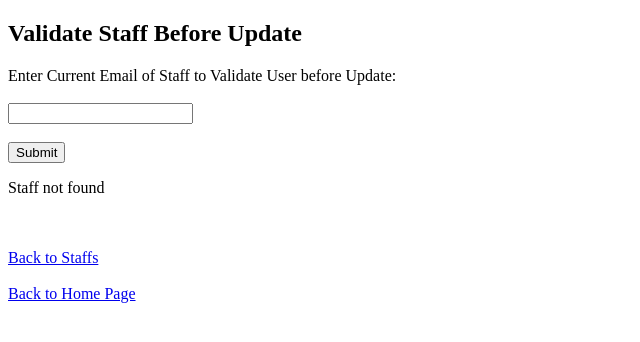
After one commit to ahmedhus1984/expressjs_json_bcinventory_app, a Node server app: page /staffs/update2 in a window 1280 px wide. The commit adds this page. Shown: the top 342 px of the page, without its empty margins (0-640 px from the left). Run offline with Node 20, Linux system fonts and the light colour scheme; some libraries are stand-ins or nearby versions.

Commit message:
done all of users except update users

```diff
--- a/views/staffs/outputs/allstaffs.ejs
+++ b/allstaffs.ejs
@@ -1,5 +1,5 @@
 <h2>Current Staffs</h2>
-<%= message %>
+<%- message %>
 
 <% if (Array.isArray(allStaffs) && allStaffs.length > 0) { %>
   <ul>
--- a/routes/staffs.js
+++ b/routes/staffs.js
@@ -20,8 +20,21 @@ staffsRouter.get('/', (req, res) => {
   res.render('staffs');
 });
 
+// initial routes to render the respective forms for user inputs
+staffsRouter.get('/create1', (req, res) => {
+  res.render('staffs/forms/create', {
+    emailInput: '',
+    departmentInput: '',
+    titleInput: '',
+    dateJoinedInput: '',
+    message:'',
+    staff:null
+  });
+});
+
 // POST: Add a staff
-staffsRouter.post('/', (req, res) => {
+staffsRouter.post('/create2', (req, res) => {
+  try {
     const staffs = readStaffs();
     const newStaff = {
       email: req.body.email,
@@ -31,7 +44,26 @@ staffsRouter.post('/', (req, res) => {
     };
     staffs.push(newStaff);
     writeStaffs(staffs);
-  res.status(201).redirect(`/staffs/allstaffs?message=staff ${newStaff.email} added to database.`);
+    res.render('staffs/forms/create', {
+      emailInput: '',
+      departmentInput: '',
+      titleInput: '',
+      dateJoinedInput: '',
+      message: 'Success!!!',
+      staff: newStaff
+    });
+  } catch (error) {
+    // Log error for debugging
+    console.error('Error adding staff:', error);
+    res.render('staffs/forms/create', {
+      emailInput: req.body.email,
+      departmentInput: req.body.department,
+      titleInput: req.body.title,
+      dateJoinedInput: req.body.date_joined,
+      message: `Error, something went wrong. Unable to add staff with email ${req.body.email} to database.`,
+      staff: null
+    });
+  }
 });
 
 
@@ -39,71 +71,120 @@ staffsRouter.post('/', (req, res) => {
 staffsRouter.get('/allstaffs', (req, res) => {
   const staffs = readStaffs();
   const message = req.query.message || ''; // Extract message from query params
-  res.render('staffs/outputs/allstaffs', {message, allStaffs:staffs, });
-
+  res.render('staffs/forms/read', {
+    message,
+    viewstaffheader:'All Staffs',
+    staffs:staffs,
+    emailInput: null,
+    hideForm: true
+  });
 });
 
-// GET: List a particular staff by email
+staffsRouter.get('/read1', (req, res) => {
+  // Render the form empty or with default emailInput, no results yet
+  res.render('staffs/forms/read', {
+    emailInput: '',
+    message: '',
+    viewstaffheader:'View a Staff',
+    staffs: null,
+    hideForm: false
+  });
+});
+
 staffsRouter.get('/read2', (req, res) => {
+  const staffs = readStaffs();
+  const givenEmail = req.query.email || '';
+  const staff = staffs.find(u => u.email === givenEmail);
+  const message = staff ? '' : 'Staff not found';
+
+  // Render the same page with results included
+  res.render('staffs/forms/read', {
+    message:message,
+    viewstaffheader:'View a Staff',
+    staffs:staff,
+    emailInput: givenEmail,
+    hideForm: false
+  });
+});
+
+staffsRouter.get('/update1', (req, res) => {
+  res.render('staffs/forms/updateread', {
+    emailInput: '',
+    message: '',
+    staff: null,
+  });
+});
+
+// GET: check if particular user exists. and if so, output render the info inside the form for user to edit...and on submit after edit, it does an 'update' by deleting off the old record and creating and adding the new user based on user input
+staffsRouter.get('/update2', (req, res) => {
   const staffs = readStaffs();
   const givenEmail = req.query.email;
   const staff = staffs.find(u => u.email === givenEmail);
-  if (!staff) {
-    return res.status(404).render('staffs/outputs/singlestaff', {
-      message: 'Staff not found',
+  const message = staff ? '' : 'Staff not found';
+  if (staff) {
+    res.render('staffs/forms/updateread', {
+    message: ``,
+    emailInput:staff.email,
+    departmentInput:staff.department,
+    titleInput:staff.title,
+    dateJoinedInput:staff.date_joined,
+    staff: staff
+  });
+  }
+  else{
+    res.render('staffs/forms/updateread', {
+      emailInput:givenEmail,
+      message: message,
       staff: null
   });
   }
-  res.render('staffs/outputs/singlestaff', {
-    message: ``,
+});
+
+staffsRouter.post('/update2', (req, res) => {
+  let staffs = readStaffs();
+  const oldStaff={
+    email: req.body.original_email,
+    department: req.body.original_department,
+    title: req.body.original_title,
+    date_joined: req.body.original_date_joined
+  };
+
+  staffs = staffs.filter(u => u.email !== req.body.original_email);
+
+  const newStaff = {
+    email: req.body.email,
+    department: req.body.department,
+    title: req.body.title,
+    date_joined: req.body.date_joined
+  };
+  staffs.push(newStaff);
+  writeStaffs(staffs);
+  res.status(201).render('staffs/outputs/updatedstaff', {message: ``, oldStaff:oldStaff, newStaff:newStaff});
+});
+
+staffsRouter.get('/delete1', (req, res) => {
+  res.render('staffs/forms/delete', {
+    emailInput: '',
+    message: '',
+    staff: null,
+  });
+});
+
+// DELETE: Delete a staff
+staffsRouter.post('/delete2', (req, res) => {
+  let staffs = readStaffs();
+  const givenEmail = req.body.email || '';
+  const staff = staffs.find(u => u.email === givenEmail);
+  const message = staff ? '' : 'Staff not found';
+  if (staff) {
+    staffs = staffs.filter(u => u.email !== staff.email);
+    writeStaffs(staffs);
+  }
+  res.render('staffs/forms/delete', {
+    emailInput: givenEmail,
+    message: message,
     staff: staff
   });
 });
 
-// PUT: Update a staff
-staffsRouter.put('/update2', (req, res) => {
-  const staffs = readStaffs();
-  const staff = staffs.find(u => u.name === req.body.currentEmail);
-  if (!staff) {
-    return res.status(404).render('staffs/outputs/singlestaff', {
-      message: 'Staff not found',
-      staff: null
-    });
-  }
-  writeStaffs(staffs);
-  res.redirect('/staffs/allstaffs');
-});
-
-// DELETE: Delete a staff
-staffsRouter.delete('/delete2', (req, res) => {
-  let staffs = readStaffs();
-  const staff = staffs.find(u => u.email === req.body.email);
-  if (!staff) {
-    return res.status(404).render('staffs/outputs/singlestaff', {
-      message: 'Staff not found',
-      staff: null
-    });
-  }
-  staffs = staffs.filter(u => u.email !== staff.email);
-  writeStaffs(staffs);
-  res.status(201).redirect(`/staffs/allstaffs?message=staff ${staff.email} deleted from database.`);
-});
-
-// initial routes to render the respective forms for user inputs
-staffsRouter.get('/new', (req, res) => {
-  res.render('staffs/forms/new', { emailInput: '', departmentInput: '', titleInput: '', dateJoinedInput: '', message:''});
-});
-
-staffsRouter.get('/read1', (req, res) => {
-  res.render('staffs/forms/read', { emailInput: 'findStaff', message:``});
-});
-
-staffsRouter.get('/update1', (req, res) => {
-  res.render('staffs/forms/update', { currentEmailInput: 'currentEmail'});
-});
-
-staffsRouter.get('/delete1', (req, res) => {
-  res.render('staffs/forms/delete', { emailInput: 'targetStaff', message:``});
-});
-
 export default staffsRouter;
--- a/server.js
+++ b/server.js
@@ -1,7 +1,7 @@
 import express from 'express';
 import expressLayout from 'express-ejs-layouts';
 import staffsRouter from './routes/staffs.js'; //import the router module in /routes/staffs.js
-import methodOverride from 'method-override';
+// import methodOverride from 'method-override';
 
 const app=express();
 
@@ -11,13 +11,13 @@ app.set('layout', 'partials/base');
 app.use(expressLayout);
 app.use(express.json());
 app.use(express.urlencoded({ extended: true }));
-app.use(methodOverride((req, res) => {
-  if (req.body && typeof req.body === 'object' && '_method' in req.body) {
-    const method = req.body._method;
-    delete req.body._method;  // Remove _method from body after using it
-    return method;
-  }
-}));
+// app.use(methodOverride((req, res) => {
+//   if (req.body && typeof req.body === 'object' && '_method' in req.body) {
+//     const method = req.body._method;
+//     delete req.body._method;  // Remove _method from body after using it
+//     return method;
+//   }
+// }));
 
 app.use('/staffs', staffsRouter)  // Mount it on the /staffs path
 
--- a/tables/staffs.json
+++ b/tables/staffs.json
@@ -18,9 +18,21 @@
     "date_joined": "2025-06-05"
   },
   {
+    "email": "bastos@mlsi.com.sg",
+    "department": "regional",
+    "title": "facilities coordinator",
+    "date_joined": "2025-06-03"
+  },
+  {
     "email": "messi@mlsi.com.sg",
+    "department": "regional",
+    "title": "dsfsdf",
+    "date_joined": "2025-06-20"
+  },
+  {
+    "email": "maradona@mlsi.com.sg",
     "department": "premises",
-    "title": "ui/ux admin",
-    "date_joined": "2025-06-02"
+    "title": "midfield maestro",
+    "date_joined": "2025-06-19"
   }
 ]
--- a/views/partials/base.ejs
+++ b/views/partials/base.ejs
@@ -12,7 +12,12 @@
 </head>
 <body class="a">
     <%-body%>
+    <% if (typeof searchResult !== 'undefined') { %>
+      <div id="search-result">
+        <p><%= searchResult %></p>
+      </div>
+    <% } %>
     <br><br>
-    <a href="/">Back to Home</a>
+    <a href="/">Back to Home Page</a>
 </body>
 </html>
--- a/views/staffs.ejs
+++ b/views/staffs.ejs
@@ -1,7 +1,7 @@
 <h2>Staffs Options</h2>
 <ul>
     <li><a href="/staffs/allstaffs">View All Current Staffs</a></li>
-    <li><a href="/staffs/new">Add Staff</a></li>
+    <li><a href="/staffs/create1">Add Staff</a></li>
     <li><a href="/staffs/read1">View a Staff</a></li>
     <li><a href="/staffs/update1">Update a Staff</a></li>
     <li><a href="/staffs/delete1">Delete a Staff</a></li>
--- /dev/null
+++ b/views/staffs/forms/updateread.ejs
@@ -0,0 +1,57 @@
+<h2>Validate Staff Before Update</h2>
+
+<!DOCTYPE html>
+<html lang="en">
+<head>
+  <meta charset="UTF-8">
+  <meta http-equiv="X-UA-Compatible" content="IE=edge">
+  <meta name="viewport" content="width=device-width, initial-scale=1.0">
+  <title>Document</title>
+</head>
+<body>
+  <form action="/staffs/update2" method="GET">
+    <label>Enter Current Email of Staff to Validate User before Update:<br><br>
+      <input type="text" name="email" value="<%=emailInput %>" />
+    </label>
+    <br><br>
+    <button type="submit">Submit</button>
+  </form><% if (staff) { %>
+  <div>
+    <h2>Staff Exists in Database, Please Modify:</h2>
+      <form action="/staffs/update2" method="POST">
+
+          <!-- Hidden original values -->
+          <input type="hidden" name="original_email" value="<%= emailInput || '' %>" />
+          <input type="hidden" name="original_department" value="<%= departmentInput || '' %>" />
+          <input type="hidden" name="original_title" value="<%= titleInput || '' %>" />
+          <input type="hidden" name="original_date_joined" value="<%= dateJoinedInput || '' %>" />
+
+          <label>Email:<br>
+            <input type="email" name="email" value="<%= emailInput || '' %>" required />
+          </label>
+          <br><br>
+
+          <label>Department:<br>
+            <input type="text" name="department" value="<%= departmentInput || '' %>" required />
+          </label>
+          <br><br>
+
+          <label>Title:<br>
+            <input type="text" name="title" value="<%= titleInput || '' %>" required />
+          </label>
+          <br><br>
+
+          <label>Date Joined:<br>
+            <input type="date" name="date_joined" value="<%= dateJoinedInput || '' %>" required />
+          </label>
+          <br><br>
+          <button type="submit">Submit</button>
+        </form>
+  </div>
+<% } else { %>
+  <p><%= message %></p>
+<% } %>
+  <br><br>
+    <a href="/staffs">Back to Staffs</a>
+</body>
+</html>
```
Also changed, not shown: views/staffs/forms/create.ejs (renamed from views/staffs/forms/new.ejs, +19 -3 lines), views/staffs/forms/delete.ejs (+19 -4 lines), views/staffs/forms/read.ejs (+39 -12 lines), views/staffs/forms/update.ejs (+27 -7 lines), views/staffs/outputs/updatedstaff.ejs (added, +26 -0 lines). Lines whose indentation alone changed are shown as unchanged.
